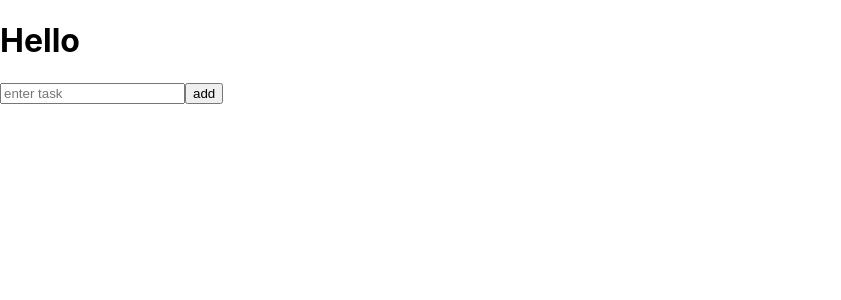
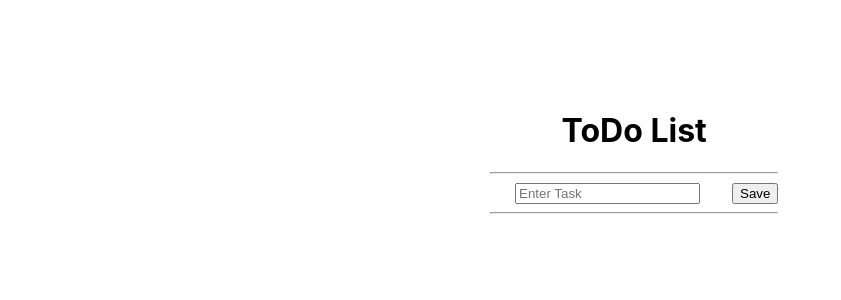
Before and after one commit to nishigothi99/Workoscope_React, a React (Create React App) app: page / in a window 1280 px wide. Shown: the top 300 px of the page, without its empty margins (0-841 px from the left). Built offline with nearby package versions, Linux system fonts and the light colour scheme.

Commit message:
Adding Task ToDo List

```diff
--- a/src/ToDo.js
+++ b/src/ToDo.js
@@ -1,34 +1,69 @@
 import React, { Component } from "react"
 
-class ToDo extends Component{
+class ToDo extends Component {
+
   constructor(props) {
     super(props);
     this.state = {
-          items: []
-        };
-      }
-addItem(e) {
-    if (this._inputElement !== "") {
-      var newItem={
-        items: this._inputElement.value,
+      data: []
     }
   }
 
-    e.preventDefault();
-  }
+  onSubmit = (event) => {
+    event.preventDefault();
+    const task = this.task.value;
+    const info = {task: task};
+    const data = [...this.state.data, info];
+    this.setState({
+      data: data
+    });
+    console.log(data)
+  };
+
+  onDelete = index => {
+    this.setState({
+      items: [
+        ...this.state.items.slice(0, index),
+        ...this.state.items.slice(index + 1)
+      ]
+    });
+  };
 
   render() {
     return (
-        <div className="ToDo">
-        <h1>Hello</h1>
-        <form onSubmit={this.addItem.bind(this)}>
-          <input ref={(a) => this._inputElement = a}
-                  placeholder="enter task">
-          </input>
-          <button type="submit">add</button>
+        <div className="container" >
+          <h1>ToDo List</h1>
+
+          <hr/>
+
+          <div className="row" id="row">
+            <form onSubmit={this.onSubmit} style={{marginLeft: 25+"px"}} >
+              <input
+                  type="text"
+                  placeholder="Enter Task"
+                  ref={input => this.task = input}/>
+              <button type="submit" style={{marginLeft: 32+"px"}}>Save</button>
+
             </form>
+          </div>
+          <div className="row">
+            {
+              this.state.data.map((info, index) => <Card key={index} info={info} onDelete={() => this.onDelete(index)}/>)
+            }
+          </div>
+          <hr/>
         </div>
     )
   }
 }
+
+const Card = props =>
+    <div className="col-md-6 col-lg-3">
+      <div className="card mb-3">
+        <div className="card-body">
+          <p className="card-title" id="card">{props.info.task}</p>
+        </div>
+      </div>
+    </div>;
+
 export default ToDo;
--- a/src/index.css
+++ b/src/index.css
@@ -1,5 +1,5 @@
 body {
-  margin: 0;
+
   font-family: -apple-system, BlinkMacSystemFont, 'Segoe UI', 'Roboto', 'Oxygen',
     'Ubuntu', 'Cantarell', 'Fira Sans', 'Droid Sans', 'Helvetica Neue',
     sans-serif;
@@ -11,3 +11,27 @@ code {
   font-family: source-code-pro, Menlo, Monaco, Consolas, 'Courier New',
     monospace;
 }
+h1{
+  text-align: center;
+}
+
+.container {
+  position: absolute;
+  /* Center form in page horizontally & vertically */
+  top: 30%;
+  left: 50%;
+  margin-top: -150px;
+  margin-left: -150px;
+}
+
+#row {
+  border-radius: 10px;
+
+  margin: 0;
+  padding: 0;
+}
+#card{
+  background-color: lightcoral;
+  text-align: center;
+  font-size:1.5em ;
+}
```
Lines whose indentation alone changed are shown as unchanged.
